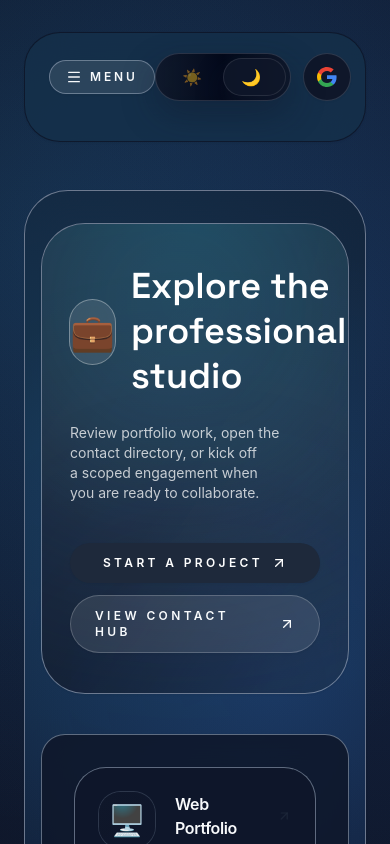
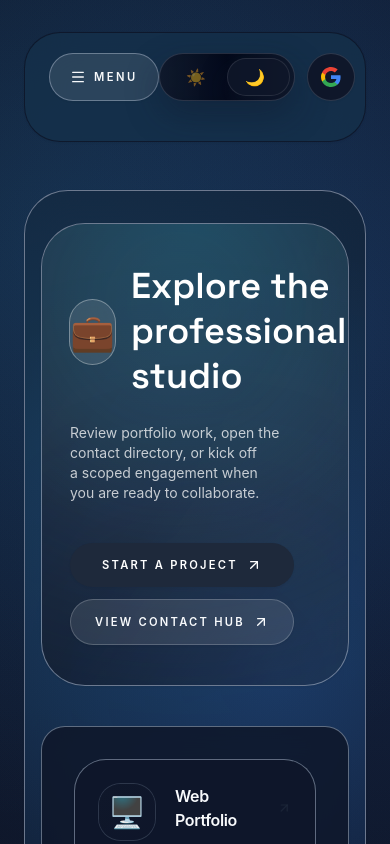
Before and after one commit to amerkovacevic/amerkovacevic.com, a React (Vite) app: page /professional in a window 390 px wide. Shown: the top 844 px of the page. Built offline with nearby package versions, Linux system fonts and the light colour scheme; no server answers.

Commit message:
Tighten mobile buttons and update name copy

```diff
--- a/src/app/layouts/root-layout.tsx
+++ b/src/app/layouts/root-layout.tsx
@@ -31,7 +31,7 @@ export default function RootLayout() {
   const location = useLocation();
 
   const navItems = [
-    { id: "home", label: "Amer", to: "/" },
+    { id: "home", label: "Amer Kovacevic", to: "/" },
     { id: "apps", label: "Apps", to: "/tools" },
     { id: "professional", label: "Professional", to: "/professional" },
   ] as const;
@@ -73,7 +73,7 @@ export default function RootLayout() {
                 onClick={() => setMobileNavOpen((open) => !open)}
                 aria-controls="primary-navigation"
                 aria-expanded={mobileNavOpen}
-                className="inline-flex items-center gap-2 rounded-full border border-border-light/70 bg-white/80 px-4 py-2 text-xs font-semibold uppercase tracking-[0.24em] text-brand-strong shadow-brand-sm transition-colors duration-200 focus-visible:outline focus-visible:outline-2 focus-visible:outline-offset-2 focus-visible:outline-brand dark:border-border-dark/60 dark:bg-white/10 dark:text-brand-foreground"
+                className="inline-flex h-12 items-center gap-2 rounded-full border border-border-light/70 bg-white/80 px-5 text-[0.7rem] font-semibold uppercase tracking-[0.22em] text-brand-strong shadow-brand-sm transition-colors duration-200 focus-visible:outline focus-visible:outline-2 focus-visible:outline-offset-2 focus-visible:outline-brand dark:border-border-dark/60 dark:bg-white/10 dark:text-brand-foreground"
               >
                 {mobileNavOpen ? (
                   <X className="h-4 w-4" aria-hidden />
--- a/src/pages/home/home-page.tsx
+++ b/src/pages/home/home-page.tsx
@@ -41,7 +41,7 @@ export default function HomePage() {
     <div className="space-y-10">
       <PageHero
         align="center"
-        title="Welcome to Amer Kovačević’s digital workspace"
+        title="Welcome to Amer Kovacevic’s digital workspace"
         description="Choose a path below so dedicated apps live alongside the professional studio and you can get to the right experience fast."
         actions={
           <div className="flex flex-wrap justify-center gap-3">
--- a/src/pages/professional/professional-landing-page.tsx
+++ b/src/pages/professional/professional-landing-page.tsx
@@ -15,14 +15,14 @@ export default function ProfessionalLandingPage() {
           <div className="flex flex-col gap-3 sm:flex-row sm:flex-wrap">
             <Link
               to="/professional/start-a-project"
-              className="inline-flex w-full items-center justify-center gap-2 rounded-full bg-brand px-6 py-3 text-xs font-semibold uppercase tracking-[0.28em] text-white shadow-brand-sm transition-transform duration-300 hover:-translate-y-0.5 hover:shadow-brand sm:w-auto"
+              className="inline-flex w-full items-center justify-center gap-2 rounded-full bg-brand px-6 py-3 text-[0.7rem] font-semibold uppercase tracking-[0.2em] text-white shadow-brand-sm transition-transform duration-300 hover:-translate-y-0.5 hover:shadow-brand sm:w-auto sm:text-xs sm:tracking-[0.28em]"
             >
               Start a project
               <ArrowUpRight className="h-4 w-4" aria-hidden />
             </Link>
             <Link
               to="/professional/links"
-              className="inline-flex w-full items-center justify-center gap-2 rounded-full border border-white/50 bg-white/80 px-6 py-3 text-xs font-semibold uppercase tracking-[0.28em] text-brand-strong shadow-brand-sm transition-transform duration-300 hover:-translate-y-0.5 hover:shadow-brand dark:border-white/20 dark:bg-white/10 dark:text-brand-foreground sm:w-auto"
+              className="inline-flex w-full items-center justify-center gap-2 rounded-full border border-white/50 bg-white/80 px-6 py-3 text-[0.7rem] font-semibold uppercase tracking-[0.2em] text-brand-strong shadow-brand-sm transition-transform duration-300 hover:-translate-y-0.5 hover:shadow-brand dark:border-white/20 dark:bg-white/10 dark:text-brand-foreground sm:w-auto sm:text-xs sm:tracking-[0.28em]"
             >
               View contact hub
               <ArrowUpRight className="h-4 w-4" aria-hidden />
```
